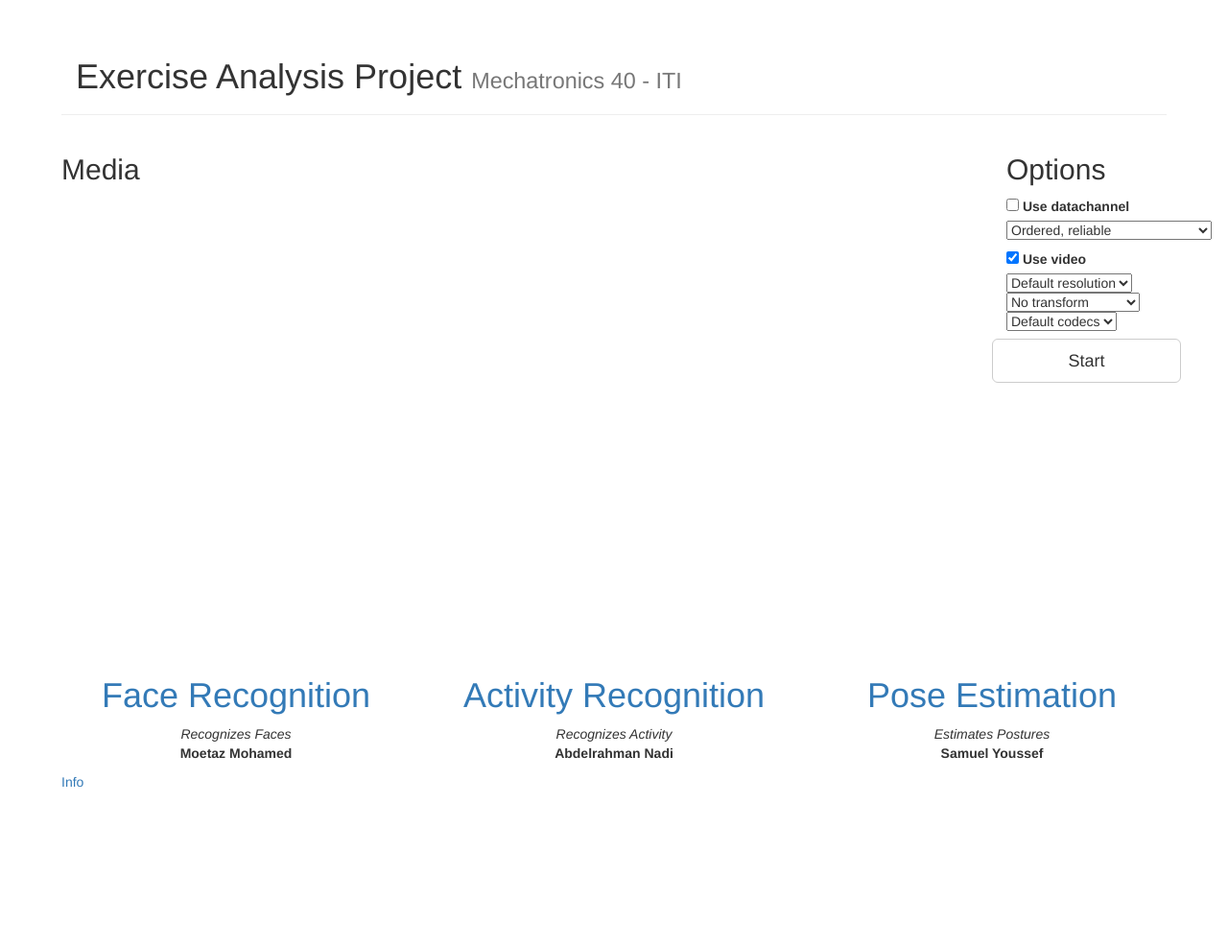
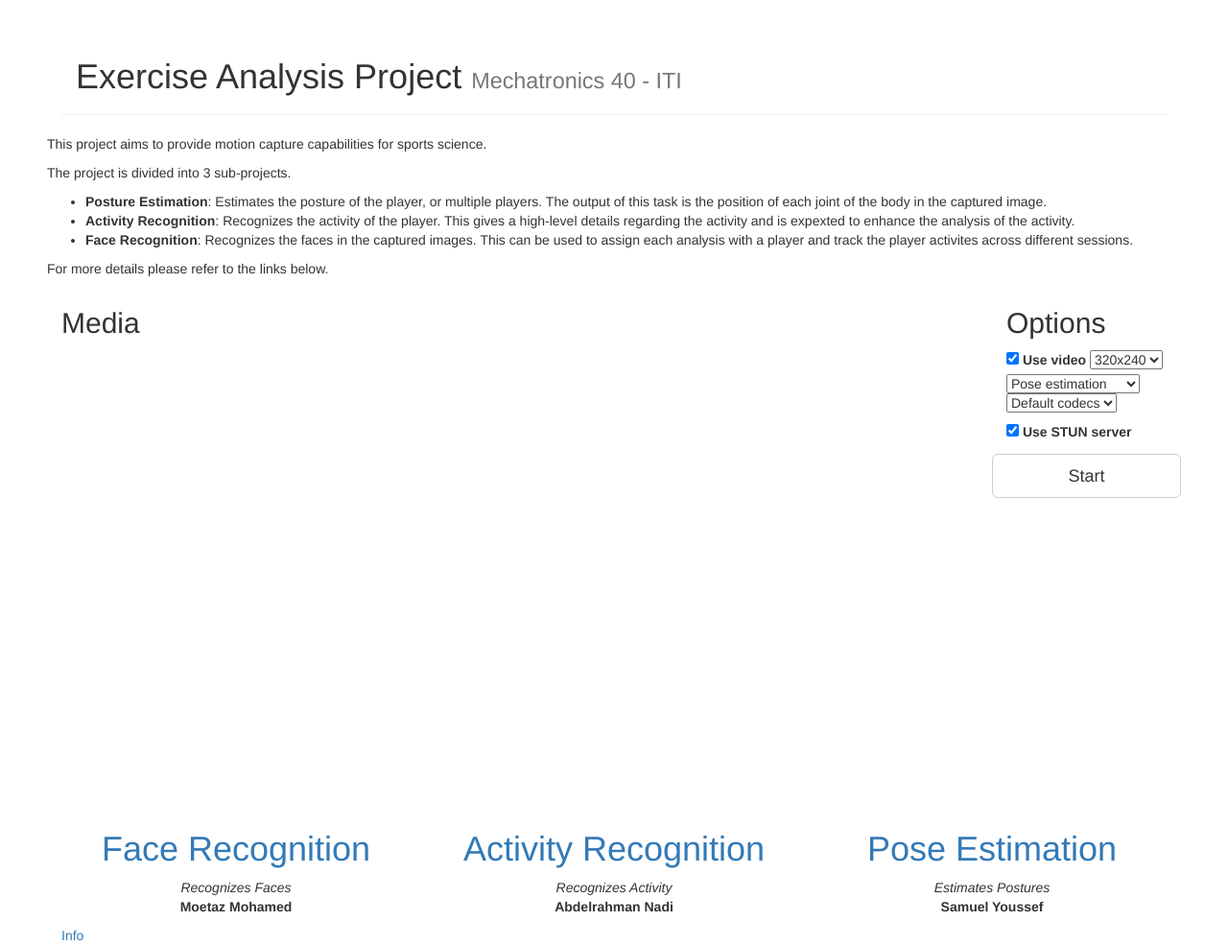
Before and after one commit to ITI-Mechatronics-40/motion-project-interface, a plain HTML site: page index.html in a window 1280 px wide. Shown: the whole page at 96% size. Before the commit the page ends 825 px from the top, so only its background shows below. Drawn offline with nearby package versions, Linux system fonts and the light colour scheme.

Commit message:
Add contents and clean the options

```diff
--- a/client.js
+++ b/client.js
@@ -14,6 +14,10 @@ function createPeerConnection() {
     var config = {
         sdpSemantics: 'unified-plan'
     };
+
+    if (document.getElementById('use-stun').checked) {
+        config.iceServers = [{urls: ['stun:stun.l.google.com:19302']}];
+    }
 
     pc = new RTCPeerConnection(config);
 
--- a/index.html
+++ b/index.html
@@ -45,6 +45,20 @@
   <h1>Exercise Analysis Project <small>Mechatronics 40 - ITI</small></h1>
 </div>
 
+<div class="row">
+    <p>
+        This project aims to provide motion capture capabilities for sports science.
+    </p>
+    <p>
+        The project is divided into 3 sub-projects.
+        <ul>
+            <li><b>Posture Estimation</b>: Estimates the posture of the player, or multiple players. The output of this task is the position of each joint of the body in the captured image.</li>
+            <li><b>Activity Recognition</b>: Recognizes the activity of the player. This gives a high-level details regarding the activity and is expexted to enhance the analysis of the activity.</li>
+            <li><b>Face Recognition</b>: Recognizes the faces in the captured images. This can be used to assign each analysis with a player and track the player activites across different sessions.</li>
+        </ul>
+        For more details please refer to the links below.
+    </p>
+</div>
 
 <div class="row">
 
@@ -60,7 +74,7 @@
     </div>
     <div class="col-sm-2">
         <h2>Options</h2>
-        <div class="option">
+        <!-- <div class="option">
             <input id="use-datachannel" type="checkbox"/>
             <label for="use-datachannel">Use datachannel</label>
             <select class="opts" id="datachannel-parameters">
@@ -68,29 +82,33 @@
                 <option value='{"ordered": false, "maxRetransmits": 0}'>Unordered, no retransmissions</option>
                 <option value='{"ordered": false, "maxPacketLifetime": 500}'>Unordered, 500ms lifetime</option>
             </select>
-        </div>
+        </div> -->
 
         <div class="option">
             <input id="use-video" checked="checked" type="checkbox"/>
             <label for="use-video">Use video</label>
             <select id="video-resolution">
-                <option value="" selected>Default resolution</option>
-                <option value="320x240">320x240</option>
+                <!-- <option value="" >Default resolution</option> -->
+                <option value="320x240" selected>320x240</option>
                 <option value="640x480">640x480</option>
-                <option value="960x540">960x540</option>
-                <option value="1280x720">1280x720</option>
+                <!-- <option value="960x540">960x540</option> -->
+                <!-- <option value="1280x720">1280x720</option> -->
             </select>
             <select id="video-transform">
-                <option value="none" selected>No transform</option>
+                <!-- <option value="none" selected></option> -->
+                <option value="pose" selected>Pose estimation</option>
                 <option value="face">Face recognition</option>
                 <option value="activity">Activity recognition</option>
-                <option value="pose">Pose estimation</option>
             </select>
             <select id="video-codec">
                 <option value="default" selected>Default codecs</option>
                 <option value="VP8/90000">VP8</option>
                 <option value="H264/90000">H264</option>
             </select>
+        </div>
+        <div class="option">
+            <input id="use-stun" type="checkbox" checked="checked"/>
+            <label for="use-stun">Use STUN server</label>
         </div>
         <div class="row align-self-end">
             <a href="#" class="btn btn-default btn-lg btn-block" id="start" onclick="start()">Start</a>
```
Also changed, not shown: 1 other file.
